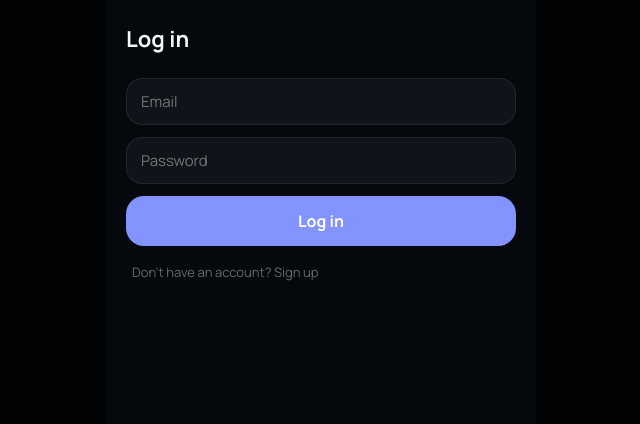
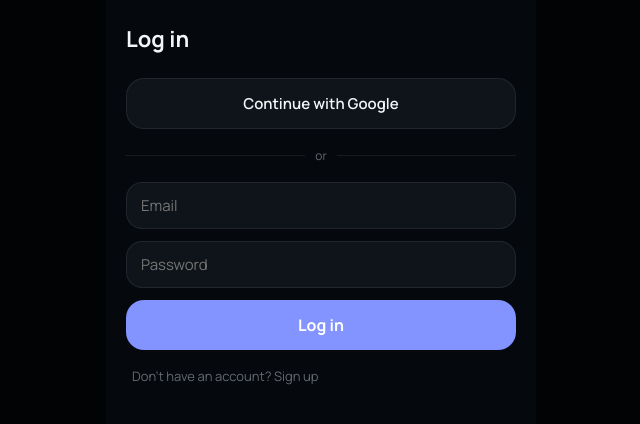
Before and after one commit to Rabder/SnappyLedger, a React (Vite) app: page / in a window 1280 px wide. Shown: the top 424 px of the page, without its empty margins (319-959 px from the left). Built offline with nearby package versions, Linux system fonts and the light colour scheme; no server answers.

Commit message:
added google oauth client

```diff
--- a/src/components/auth/LoginScreen.tsx
+++ b/src/components/auth/LoginScreen.tsx
@@ -2,12 +2,13 @@ import { useState, type CSSProperties, type FormEvent } from 'react'
 import { useAuth } from '../../hooks/useAuth'
 
 export function LoginScreen() {
-  const { signIn, signUp } = useAuth()
+  const { signIn, signUp, signInWithGoogle } = useAuth()
   const [mode, setMode] = useState<'signin' | 'signup'>('signin')
   const [email, setEmail] = useState('')
   const [password, setPassword] = useState('')
   const [error, setError] = useState<string | null>(null)
   const [submitting, setSubmitting] = useState(false)
+  const [googleSubmitting, setGoogleSubmitting] = useState(false)
 
   async function handleSubmit(event: FormEvent) {
     event.preventDefault()
@@ -21,11 +22,36 @@ export function LoginScreen() {
     if (error) setError(error)
   }
 
+  async function handleGoogleSignIn() {
+    setError(null)
+    setGoogleSubmitting(true)
+    const { error } = await signInWithGoogle()
+    // Only reached if the redirect never happened — on success the browser
+    // has already navigated away to Google by this point.
+    setGoogleSubmitting(false)
+    if (error) setError(error)
+  }
+
   return (
     <div style={{ padding: 'calc(24px + env(safe-area-inset-top)) 20px 24px' }}>
       <h1 style={{ fontSize: 22, fontWeight: 700, margin: '0 0 24px' }}>
         {mode === 'signin' ? 'Log in' : 'Sign up'}
       </h1>
+
+      <button
+        type="button"
+        onClick={handleGoogleSignIn}
+        disabled={googleSubmitting}
+        style={googleButtonStyle}
+      >
+        {googleSubmitting ? 'Redirecting…' : 'Continue with Google'}
+      </button>
+
+      <div style={{ display: 'flex', alignItems: 'center', gap: 10, margin: '18px 0' }}>
+        <div style={{ flex: 1, height: 1, background: 'var(--color-border)' }} />
+        <span style={{ fontSize: 12, color: 'var(--color-text-muted)' }}>or</span>
+        <div style={{ flex: 1, height: 1, background: 'var(--color-border)' }} />
+      </div>
 
       <form onSubmit={handleSubmit} style={{ display: 'flex', flexDirection: 'column', gap: 12 }}>
         <input
@@ -92,3 +118,15 @@ const buttonStyle: CSSProperties = {
   fontWeight: 700,
   cursor: 'pointer',
 }
+
+const googleButtonStyle: CSSProperties = {
+  width: '100%',
+  background: 'var(--color-tile-default)',
+  color: 'var(--color-text-primary)',
+  border: '1px solid var(--color-border)',
+  borderRadius: 'var(--radius-lg)',
+  padding: '14px 0',
+  fontSize: 15,
+  fontWeight: 600,
+  cursor: 'pointer',
+}
--- a/src/lib/AuthProvider.tsx
+++ b/src/lib/AuthProvider.tsx
@@ -32,12 +32,26 @@ export function AuthProvider({ children }: { children: ReactNode }) {
     return { error: error?.message ?? null }
   }
 
+  async function signInWithGoogle() {
+    // On success this triggers a full-page redirect to Google — the browser
+    // navigates away before this promise even resolves, so there's no
+    // "signed in" state to set here. `error` only fires for setup problems
+    // (bad config, etc.) that stop the redirect from happening at all.
+    const { error } = await supabase.auth.signInWithOAuth({
+      provider: 'google',
+      options: { redirectTo: window.location.origin },
+    })
+    return { error: error?.message ?? null }
+  }
+
   async function signOut() {
     await supabase.auth.signOut()
   }
 
   return (
-    <AuthContext.Provider value={{ user, loading, signIn, signUp, signOut }}>
+    <AuthContext.Provider
+      value={{ user, loading, signIn, signUp, signInWithGoogle, signOut }}
+    >
       {children}
     </AuthContext.Provider>
   )
--- a/src/lib/authContext.ts
+++ b/src/lib/authContext.ts
@@ -6,6 +6,7 @@ export interface AuthContextValue {
   loading: boolean
   signIn: (email: string, password: string) => Promise<{ error: string | null }>
   signUp: (email: string, password: string) => Promise<{ error: string | null }>
+  signInWithGoogle: () => Promise<{ error: string | null }>
   signOut: () => Promise<void>
 }
 
```
